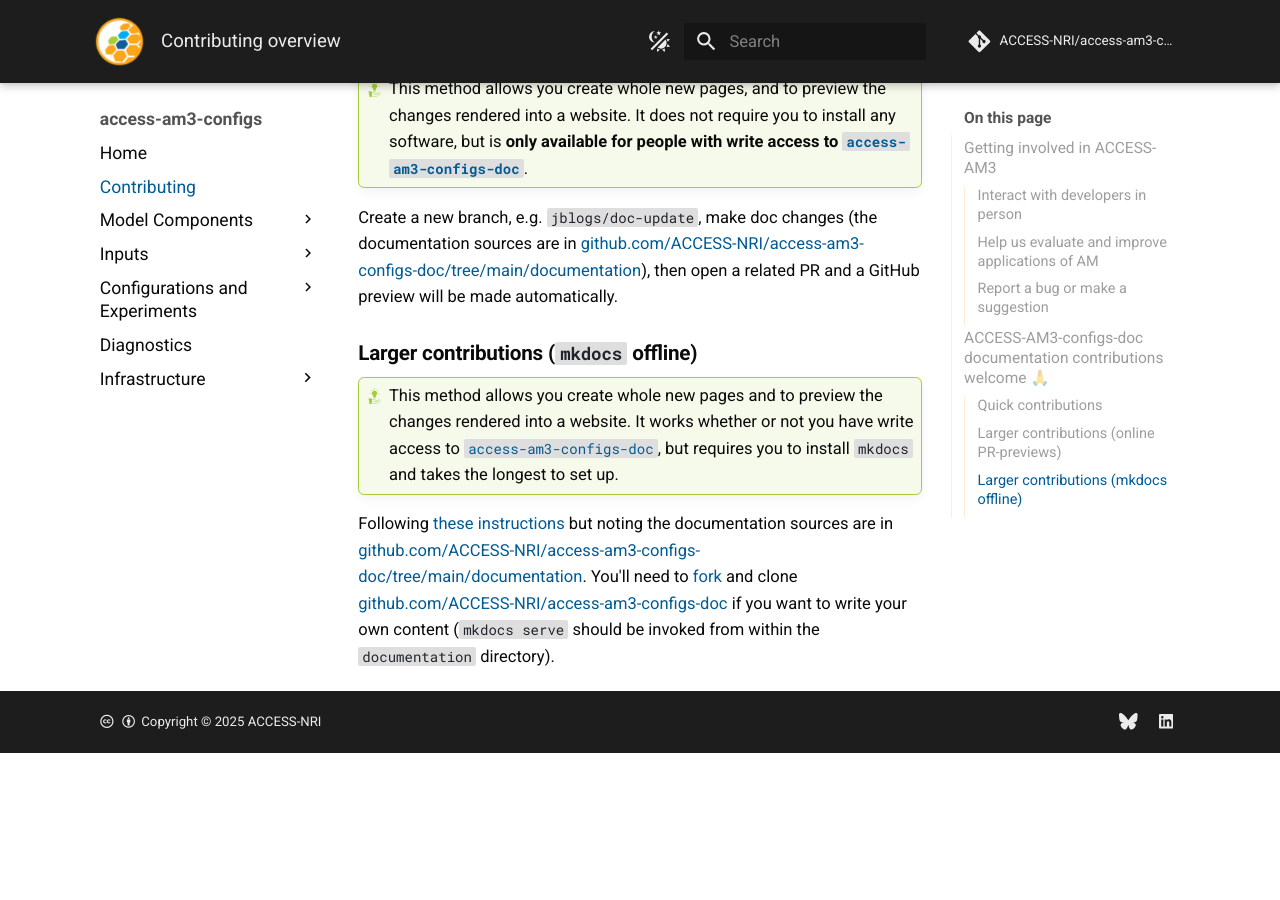
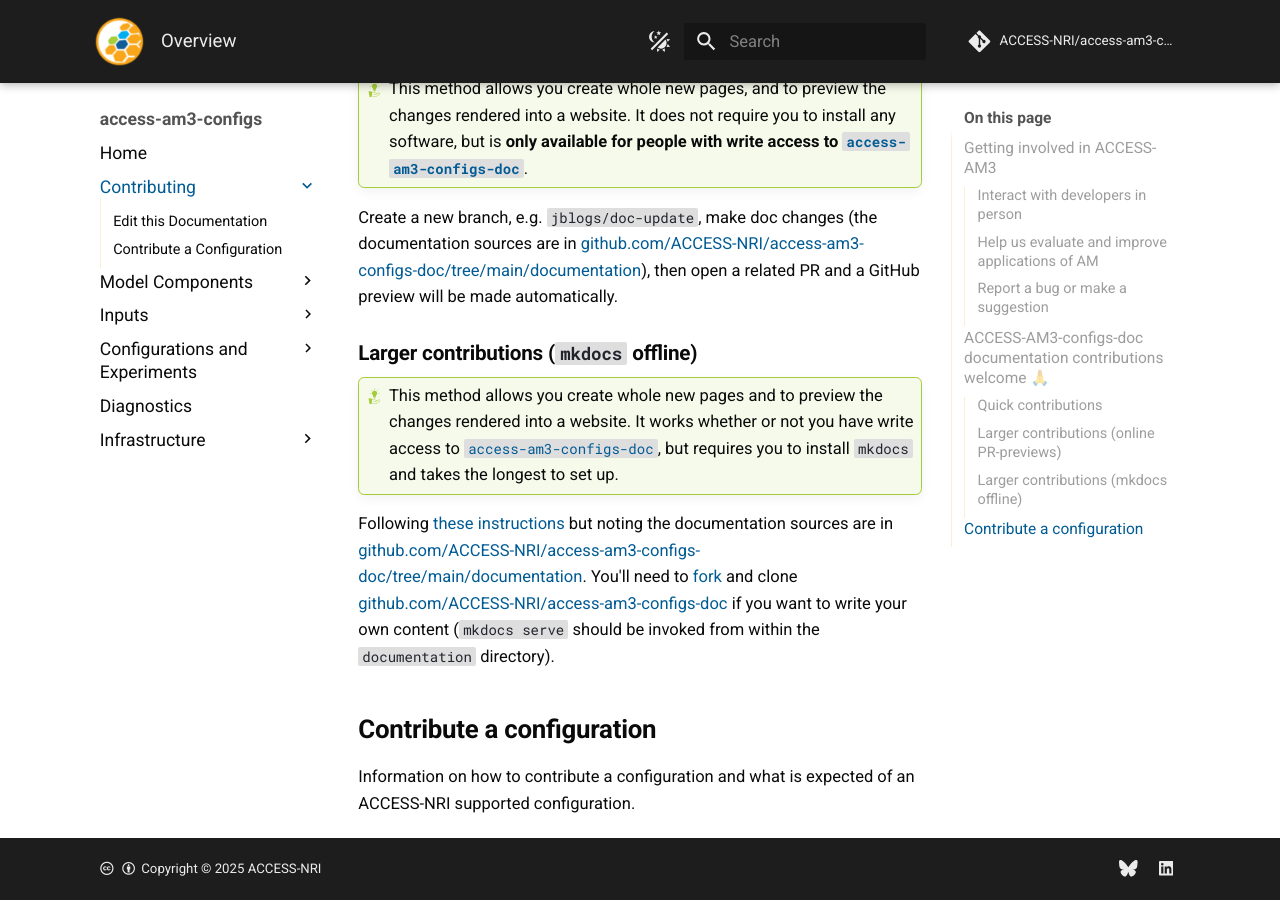
Before and after one commit to ACCESS-NRI/access-am3-configs-doc, an MkDocs documentation site: the page built from documentation/docs/pages/contributing/index.md, in a window 1280 px wide and 900 px high, scrolled down 2027 px. Built offline with MkDocs 1.6.1 and Material for MkDocs 9.7.7, drawn with Linux system fonts in a browser that asks for light colours; comment, search, counter and statistics services are not loaded; before the commit the page ends 2780 px from its top, so only the background shows below that; some of the changed text lies outside the part shown.

Commit message:
A fair bit of remaning and adjustment of sidebar

```diff
--- a/documentation/docs/pages/contributing/index.md
+++ b/documentation/docs/pages/contributing/index.md
@@ -27,7 +27,7 @@ All community members (and ACCESS-NRI staff) can get [write access to the AM3 ev
 
 Technical issues related to AM3 are best posted to [github.com/ACCESS-NRI/dev-coupling/issues](https://github.com/ACCESS-NRI/dev_coupling/issues/new). If you would like to discuss the issue first, feel free to post it on the [ACCESS-HIVE forum](https://forum.access-hive.org.au/c/esm/coupled-model/71).
 
-## ACCESS-AM3-configs-doc documentation contributions welcome 🙏
+## ACCESS-AM3-configs-doc documentation contributions welcome 🙏 { #contribute-to-docs }
 This documentation is a work in progress, and we welcome any contributions, including corrections and suggestions.
 
 All contributions are welcome but we would particularly appreciate text suggestions (below). Contributions can be made in a few ways:
@@ -52,3 +52,7 @@ Create a new branch, e.g. `jblogs/doc-update`, make doc changes (the documentati
     This method allows you create whole new pages and to preview the changes rendered into a website. It works whether or not you have write access to [`access-am3-configs-doc`](https://github.com/ACCESS-NRI/access-am3-configs-doc), but requires you to install `mkdocs` and takes the longest to set up.<br>
 
 Following [these instructions](https://docs.access-hive.org.au/about/contribute/#lets-get-started) but noting the documentation sources are in [github.com/ACCESS-NRI/access-am3-configs-doc/tree/main/documentation](https://github.com/ACCESS-NRI/access-am3-configs-doc/tree/main/documentation). You'll need to [fork](https://docs.access-hive.org.au/about/contribute/#clone-the-forked-access-hive-docs-github-repository-locally) and clone [github.com/ACCESS-NRI/access-am3-configs-doc](https://github.com/ACCESS-NRI/access-am3-configs-doc) if you want to write your own content (`mkdocs serve` should be invoked from within the `documentation` directory).
+
+## Contribute a configuration
+
+Information on how to contribute a configuration and what is expected of an ACCESS-NRI supported configuration.
--- a/documentation/mkdocs.yml
+++ b/documentation/mkdocs.yml
@@ -97,10 +97,12 @@ markdown_extensions:
 nav:
   - Home:                            pages/index.md
   - Contributing:
-        - Contributing overview:     pages/contributing/index.md
+        - Overview:     pages/contributing/index.md
+        - Edit this Documentation:  pages/contributing/index/contribute-to-docs
+        - Contribute a Configuration: pages/contributing/index/contribute-a-configuration
   - Model Components:
         - UM - atmosphere:       pages/model_components/um.md
-        - Aerosols and atmospheric chemistry: pages/model_components/aerosols_chemistry.md
+        - UKCA - atmosphere:       pages/model_components/ukca.md
         - CABLE - land:    pages/model_components/cable.md
         - JULES - land:    pages/model_components/jules.md
         - CASA - land biogeochem.:     pages/model_components/casa.md
@@ -108,7 +110,7 @@ nav:
         - Atmosphere:    pages/inputs/atmosphere.md
         - Aerosols and atmospheric chemistry:    pages/inputs/aerosols_chemistry.md
         - Land:    pages/inputs/land.md
-        - CASA:    pages/inputs/casa.md
+        - Biogeochemistry:    pages/inputs/biogeochemistry.md
 
   - Configurations and Experiments:
         - Configuration:    pages/configs_experiments/overviewconfiguration.md
```
Also changed, not shown: documentation/docs/pages/inputs/casa.md (deleted), documentation/docs/pages/model_components/aerosols_chemsitry.md (deleted), documentation/docs/pages/model_components/casa.md (deleted).
